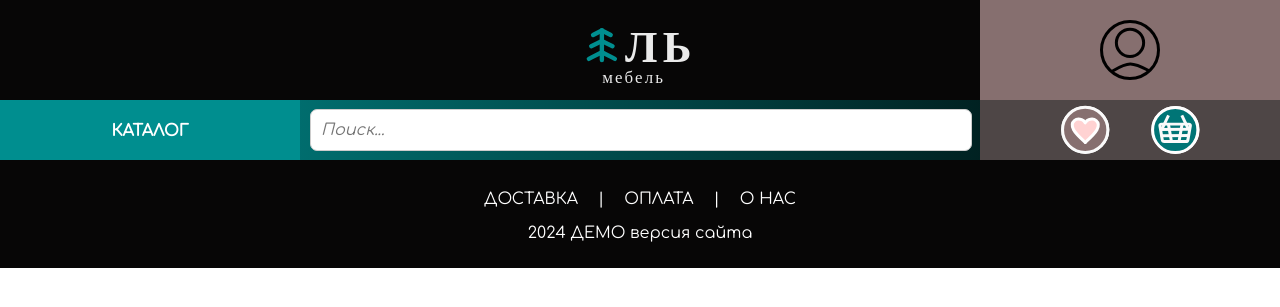
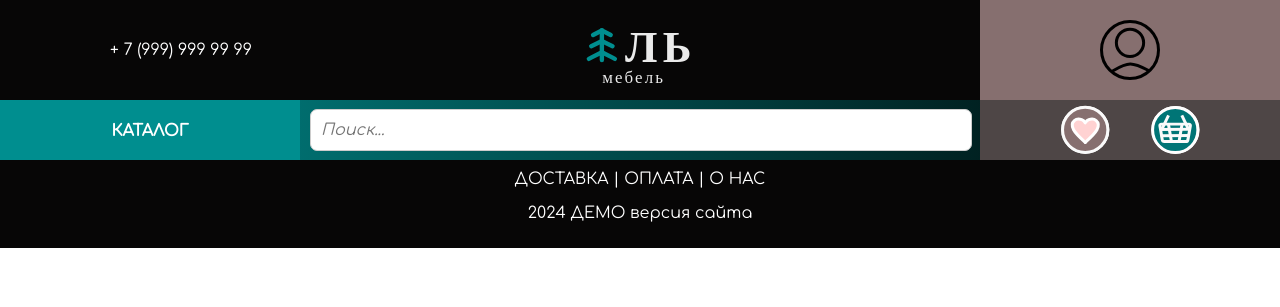
Before and after one commit to lakido-sudo/online_store_demo_website_django, a Django app: page / in a window 1280 px wide. Shown: the top 307 px of the page. Run offline with Django 5.2, Linux system fonts and the light colour scheme.

Commit message:
Update comments and other

```diff
--- a/FurnApp/static/css/styles.css
+++ b/FurnApp/static/css/styles.css
@@ -38,25 +38,21 @@ header svg.logo {
     height: 100px; /* Высота изображения */
 }
 
-/* Стили контейнера меню */
-.text-container-menu {
-    display: flex; /* Используем flexbox для выравнивания */
-    justify-content: center; /* Выравниваем по центру по горизонтали */
-    margin-top: 20px; /* Добавляем отступ сверху */
+.first_header p {
+    color: white; /* Цвет текста белый */
+    font-size: 16px; /* Размер шрифта 16 пикселей */
+    line-height: 100px; /* Выравнивание текста по центру по вертикали */
+    margin: 0; /* Убираем внешние отступы */
+    position: absolute; /* Позиционирование абсолютное */
+    left: 110px; /* Размещаем текст слева от центра */
+    top: 50%; /* Размещаем текст по центру вертикально */
+    transform: translateY(-50%); /* Центрируем текст по вертикали */
+    z-index: 1; /* Устанавливаем z-index для управления порядком наложения */
+    font-family: 'Comfortaa', sans-serif; /* Шрифт Comfortaa */
 }
 
-.text {
-    font-family: 'Comfortaa', sans-serif;
-    font-size: 16px;
-    color: #fff;
-}
 
-.separator {
-    font-family: 'Comfortaa', sans-serif;
-    font-size: 16px;
-    color: #fff;
-    margin: 0 20px;
-}
+
 
 /* Стили для второй шапки --------------------------------------------------------------------------------------------*/
 .second_header {
@@ -185,8 +181,8 @@ header svg.logo {
     display: flex;
     flex-direction: row;
     justify-content: space-between; /* Распределяем блоки по горизонтали */
+
 }
-
 .categories {
     display: flex;
     flex-direction: column;
@@ -222,14 +218,18 @@ header svg.logo {
 }
 
 .subcategory-block {
-    background-color: #e0e0e0;
+    background-color: #ebecf0;
     border: none;
     padding: 0px;
     margin-bottom: 2px;
     cursor: pointer;
     height: 40px; /* Устанавливаем высоту блоков подкатегорий */
     width: 300px; /* Устанавливаем ширину блоков подкатегорий */
+    text-indent: 10px; /* Смещение текста вправо */
+    display: flex;
+    align-items: center;
 }
+
 
 .subcategory-block.selected {
     background-color: #a0a0a0;
@@ -239,7 +239,7 @@ header svg.logo {
 .filters {
     position: relative;
     width: 300px; /* Ширина блока фильтров */
-    background-color: #008e8f; /* Цвет фона блока */
+    background-color: #ebecf0; /* Цвет фона блока */
     padding: 10px;
     box-sizing: border-box; /* Учитываем padding в расчетах высоты блока */
 }
--- a/FurnApp/templates/home.html
+++ b/FurnApp/templates/home.html
@@ -19,18 +19,20 @@
 
     </head>
 
+    <!-- Тело сайта --------------------------------------------------------------------------------------------------->
     <body>
     <!-- Первая шапка сайта ------------------------------------------------------------------------------------------->
             <header class="first_header">
+
+                <!-- Телефон -->
+                <p> + 7 (999) 999 99 99 </p>
+
                 <!-- Логотип -->
-            <svg class="logo" xmlns="http://www.w3.org/2000/svg">
-                <image href="{% static 'svg/logo2.svg' %}"/>
-            </svg>
+                <img src="{% static 'svg/logo2.svg' %}" alt="Логотип" class="logo">
 
-            <!-- ЛК -->
-            <svg xmlns="http://www.w3.org/2000/svg" viewBox="0 0 24 24" class="header_image">
-                <img src="{% static 'svg/LK.svg' %}" alt="Изображение" class="header_image">
-            </svg>
+                <!-- Кнопка ЛК -->
+                <img src="{% static 'svg/LK.svg' %}" alt="Личный кабинет" class="header_image">
+
 
             </header>
 
@@ -45,18 +47,21 @@
                     <input type="text" name="query" placeholder="Поиск...">
                 </form>
 
-            <!-- HTML для прямоугольника после формы поиска -->
+                <!-- Кнопки ИЗБРАННОЕ и КАРЗИНА в прямоугольном блоке -->
                 <div class="rectangle">
                     <img src="{% static 'svg/izbranoe.svg' %}" alt="Изображение" class="header_image">
                     <img src="{% static 'svg/cart.svg' %}" alt="Изображение" class="header_image">
                 </div>
 
             </header>
-        <!-- Тело страницы -->
+
+    <!-- Тело страницы ------------------------------------------------------------------------------------------------>
             <div id="page-content">
                 <!-- Другой контент страницы -->
             </div>
+            <!-- Контейнер КАТАЛОГА -->
             <div id="catalog" style="display: none;">
+                <!-- Контейнер для КАТЕГОРИЙ-ПОДКАТЕРГОРИЙ -->
                 <div class="catalog-container">
                     <div class="categories">
                         <div class="subcategories"></div>
@@ -64,15 +69,10 @@
                     <div class="filters"></div>
                 </div>
             </div>
+            <!-- Скрипт КАТАЛОГА -->
             <script src="{% static 'js/catalog.js' %}"></script>
 
-
-
-
-
-
-
-
+    <!-- Слайдер ------------------------------------------------------------------------------------------------------>
          <!-- <x>>
             <div class="full-page-slider">
                 <div class="slider">
@@ -82,7 +82,6 @@
                 </div>
             </div>
         </!--<x>-->
-
 
     <!-- Подвал сайта ------------------------------------------------------------------------------------------------->
         <footer>
@@ -94,14 +93,12 @@
                 <span class="text">О НАС</span>
             </div>
 
-
-        <p> </p>
             <p> 2024 ДЕМО версия сайта</p>
         </footer>
 
         <script src="{% static 'slick/slick.min.js' %}"></script>
 
-    <!-- Параметры слайдера -->
+        <!-- Параметры слайдера (вынести в js?)-->
         <!-- <x>>
         <script>
             $(document).ready(function(){
```
Lines whose indentation alone changed are shown as unchanged.
